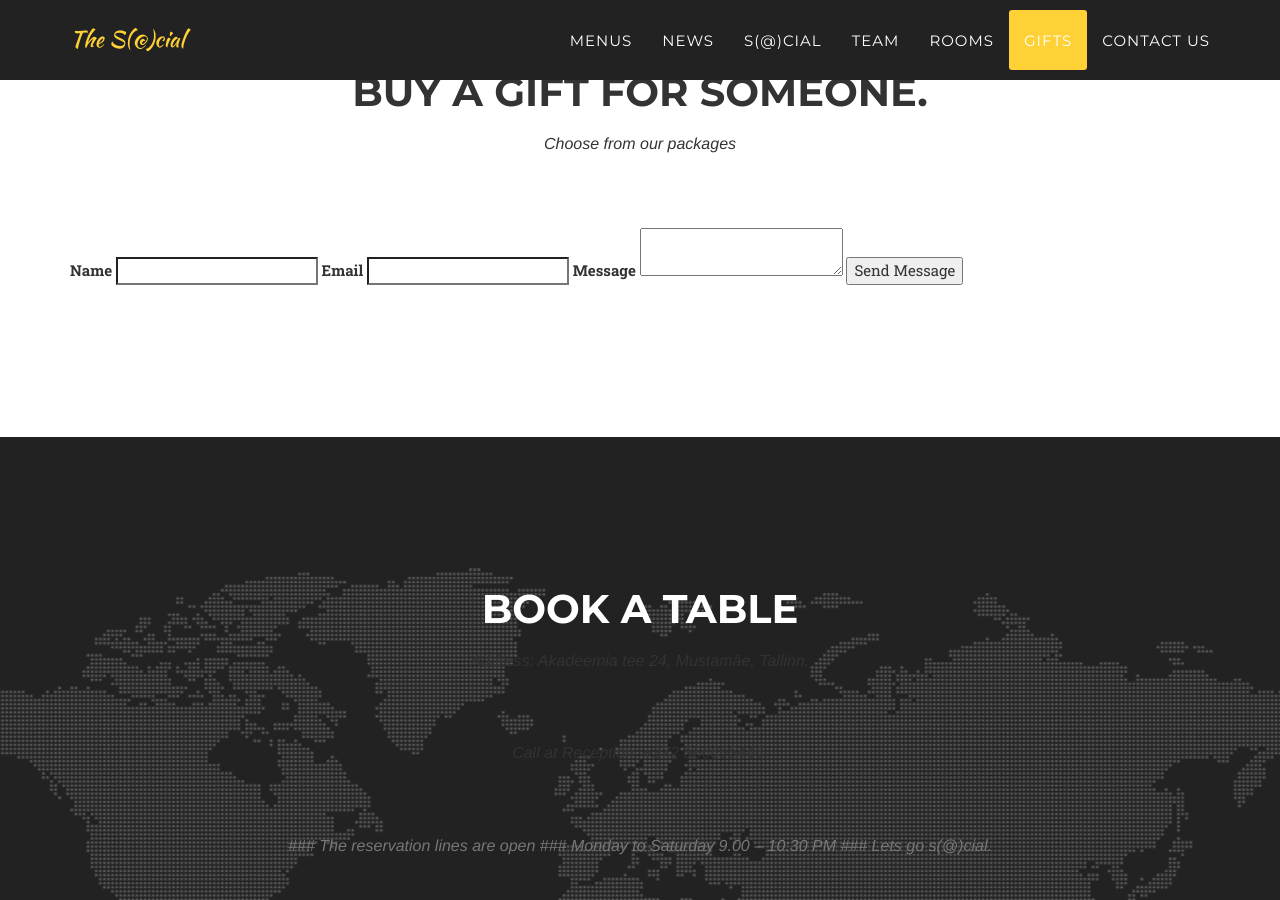
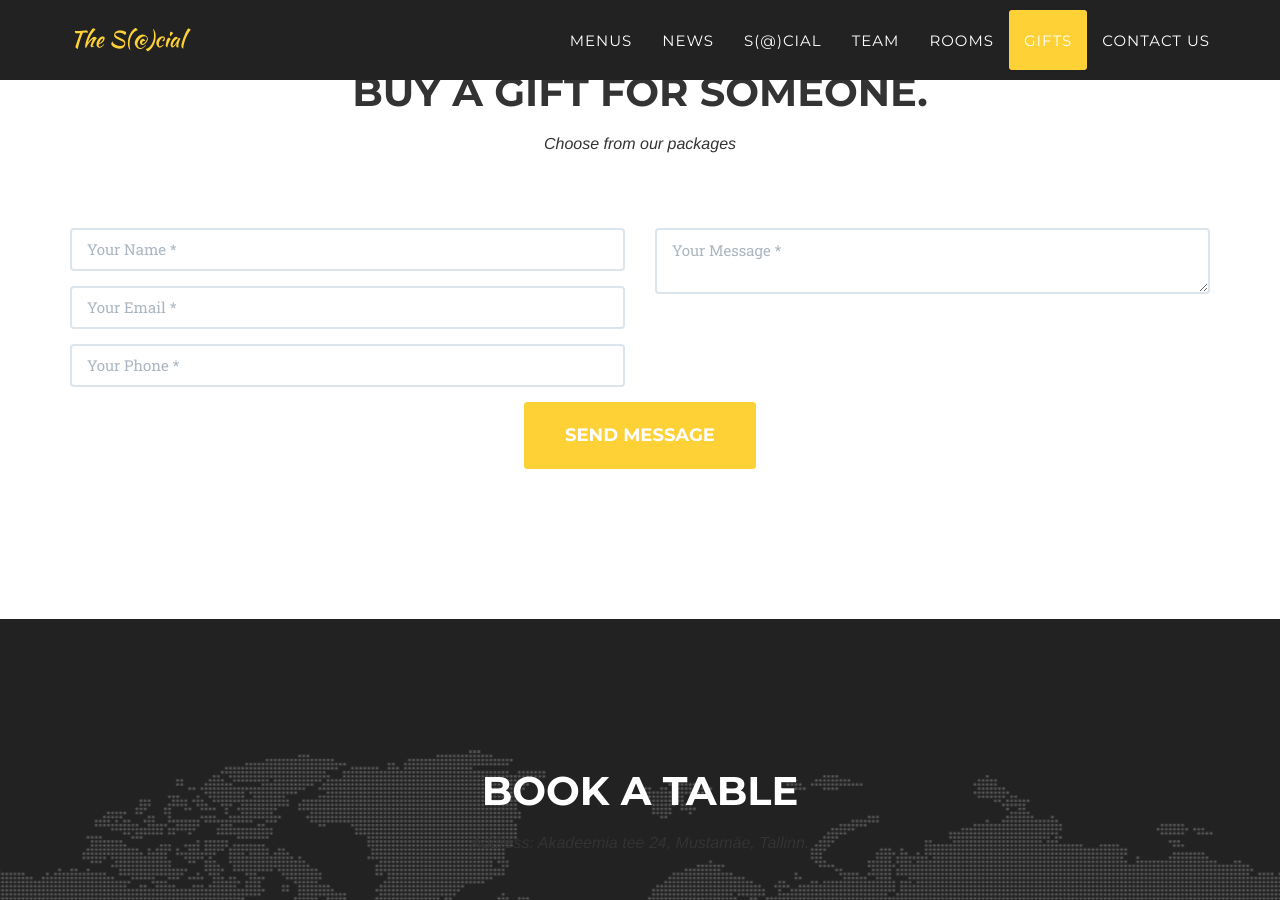
Before and after one commit to devmahadev/social, a Jekyll site: the page built from index.html, in a window 1280 px wide and 900 px high, scrolled down 5664 px. Built offline with Jekyll 4.4.1, drawn with Linux system fonts in a browser that asks for light colours; nearby versions of some CDN libraries; some web fonts are replaced.

Commit message:
Update gifts.html

```diff
--- a/_includes/gifts.html
+++ b/_includes/gifts.html
@@ -10,7 +10,36 @@
     <div class="row">
         <div class="col-lg-12">
                 <form id="contact-form" method="post" action="https://liveformhq.com/form/857cda6b-6be0-4b3b-b998-1747311aa330">
-                    <fieldset>
+                 <div class="row">
+                            <div class="col-md-6">
+                                <div class="control-group form-group">
+                                    <input name="name"  type="text" class="form-control" placeholder="Your Name *"  id="name" required data-validation-required-message="Please enter your name.">
+                                    <p class="help-block text-danger"></p>
+                                </div>
+                                <div class="control-group form-group">
+                                    <input name="email"  type="email" class="form-control" placeholder="Your Email *"  id="email" required data-validation-required-message="Please enter your email address.">
+                                    <p class="help-block text-danger"></p>
+                                </div>
+                                <div class="control-group form-group">
+                                    <input name="phone"  type="tel" class="form-control" placeholder="Your Phone *" id="phone" required data-validation-required-message="Please enter your phone number.">
+                                    <p class="help-block text-danger"></p>
+                                </div>
+                            </div>
+
+                            <div class="col-md-6">
+                                <div class="control-group form-group">
+                                    <textarea name="message"  class="form-control" placeholder="Your Message *"  id="message" required data-validation-required-message="Please enter a message."></textarea>
+                                    <p class="help-block text-danger"></p>
+                                </div>
+                            </div>
+                            <div class="clearfix"></div>
+                            <div class="col-lg-12 text-center">
+                            <div id="success"></div>
+                                <button id="submit" type="submit" class="btn btn-xl">Send Message</button>
+                            </div>
+
+
+                  <!--  <fieldset>
                         <label for="name">Name</label>
                         <input id="name" name="name" type="text" />
                         <label for="email">Email</label>
@@ -18,7 +47,10 @@
                         <label for="message">Message</label>
                         <textarea id="message" name="message"></textarea>
                         <button class="button-primary" id="submit" type="submit">Send Message</button>
-                    </fieldset>
+                    </fieldset> -->
+
+
+                 </div>
                 </form>
         </div>
 	</div>
```
